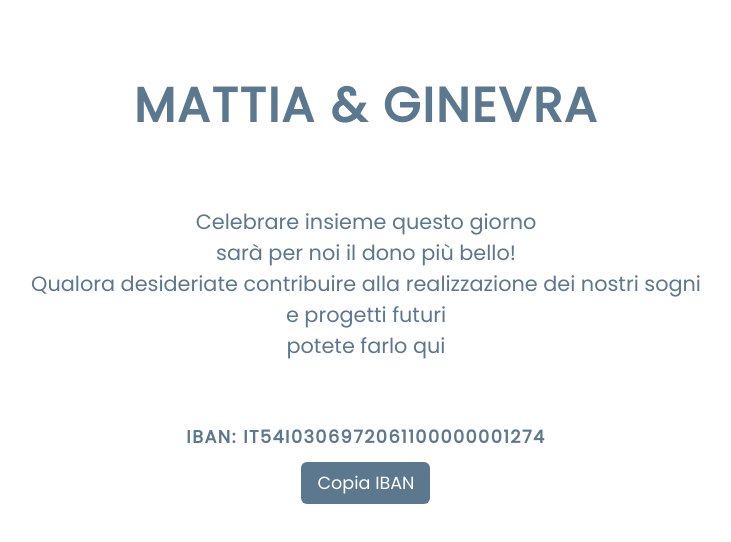
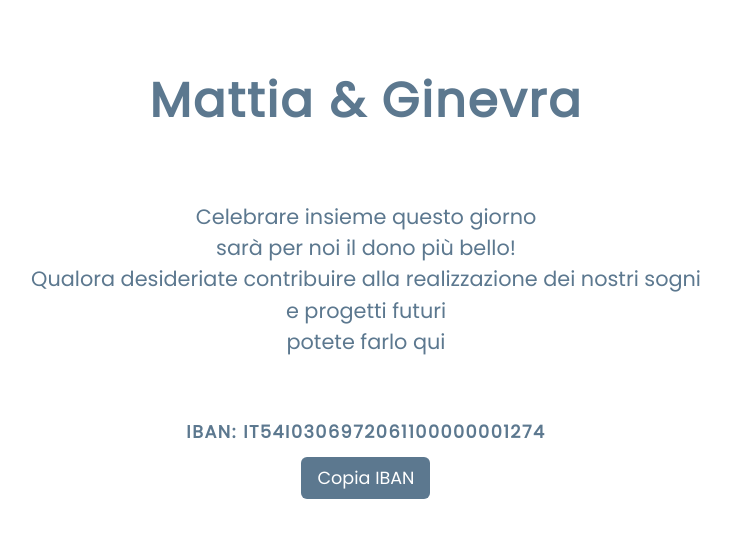
Before and after one commit to mattiaeginevra/partecipazioni, a plain HTML site: page index.html in a window 1280 px wide. Shown: the whole page, without its empty margins (274-1005 px from the left). Drawn offline with Linux system fonts and the light colour scheme.

Commit message:
Update index.html

```diff
--- a/index.html
+++ b/index.html
@@ -123,7 +123,7 @@
 </head>
 <body>
   <div>
-    <div class="nomi">MATTIA & GINEVRA</div>
+    <div class="nomi">Mattia & Ginevra</div>
   </div>
   <div class="frase">
     Celebrare insieme questo giorno<br>
```
